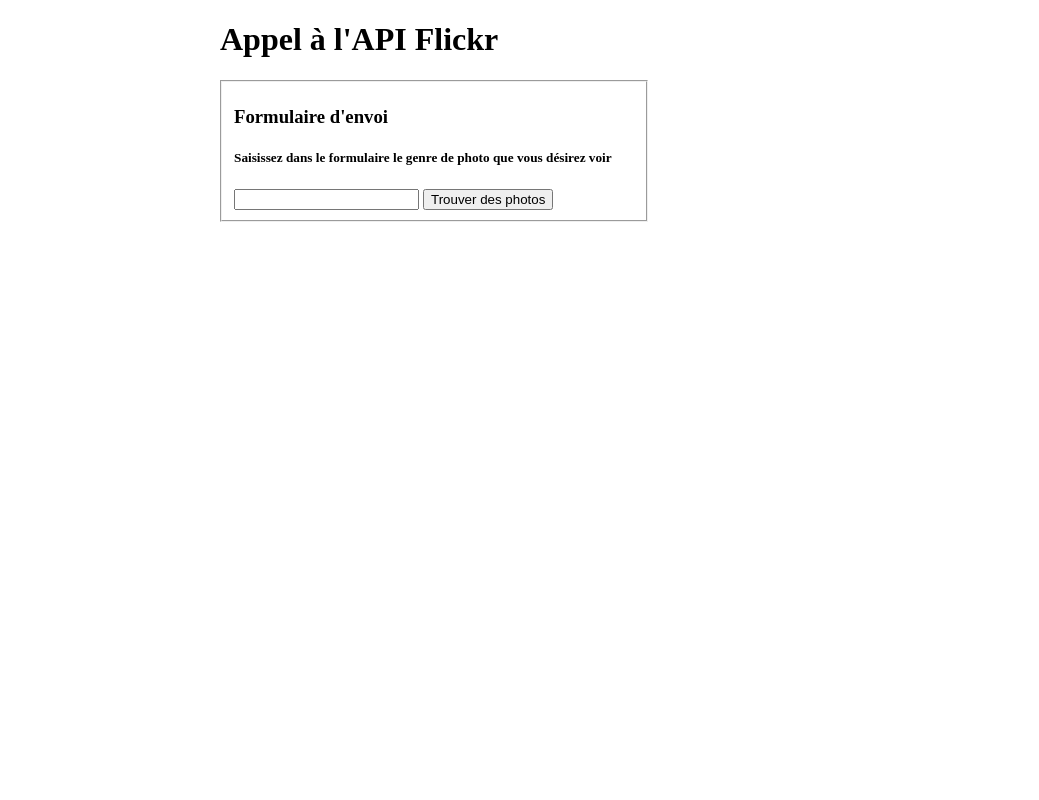
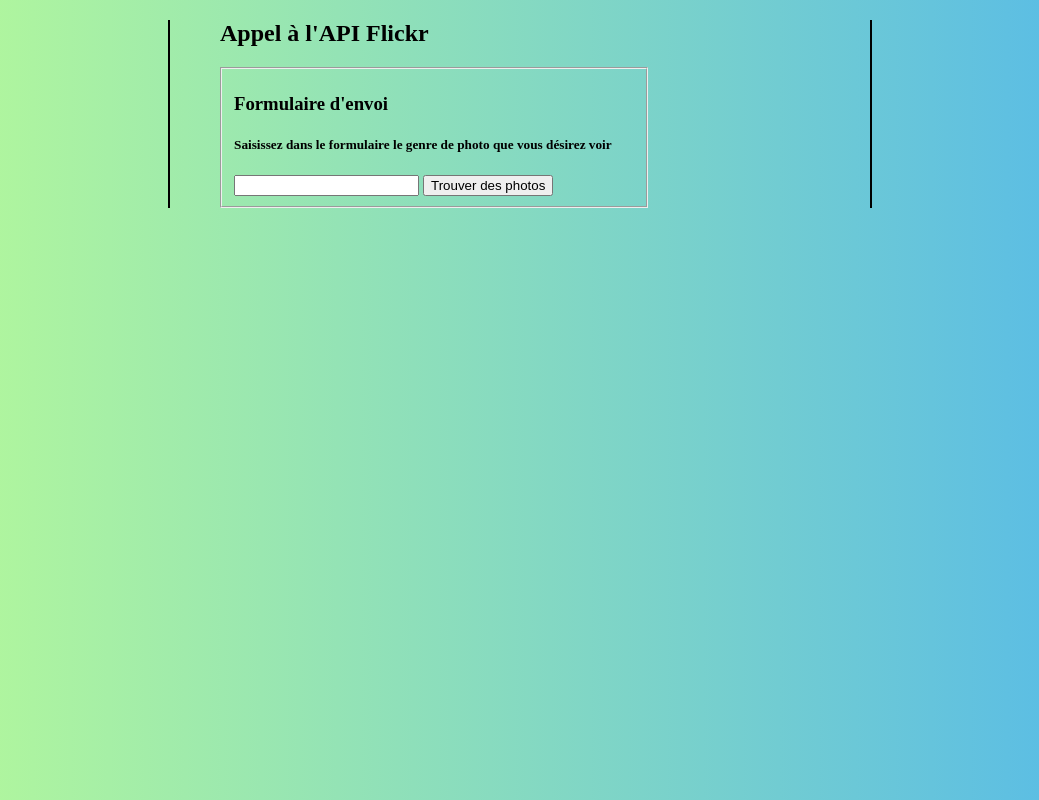
Before and after one commit to AlexandreLeFoll/bdd, a plain HTML site: page web/index.html in a window 1280 px wide. Shown: the whole page, without its empty margins (120-1159 px from the left). Drawn offline with nearby package versions, Linux system fonts and the light colour scheme.

Commit message:
Rendu TP3 V3

```diff
--- a/web/index.html
+++ b/web/index.html
@@ -11,6 +11,10 @@
 			margin: 0 auto;
 
 		}
+		body
+		{
+		background: linear-gradient( to left,#53B8EB, #B8FB97)
+		}
 
 		h1
 		{
@@ -21,6 +25,9 @@
 		{
 		 width:700px;
 		 margin: 0 auto;
+
+		 border-right:solid 2px black;
+		 border-left:solid 2px black;
 		}
 
 		img{
@@ -41,11 +48,11 @@
 		</style>
 	</head>
 	<body>
-		<header>
-		<h1>Appel à l'API Flickr</h1>
-		</header>
+
 		<section>
-
+			<header>
+				<h1>Appel à l'API Flickr</h1>
+			</header>
 			<fieldset>
 				<h3>Formulaire d'envoi</h3>
 				<h5>Saisissez dans le formulaire le genre de photo que vous désirez voir</h5>
```
